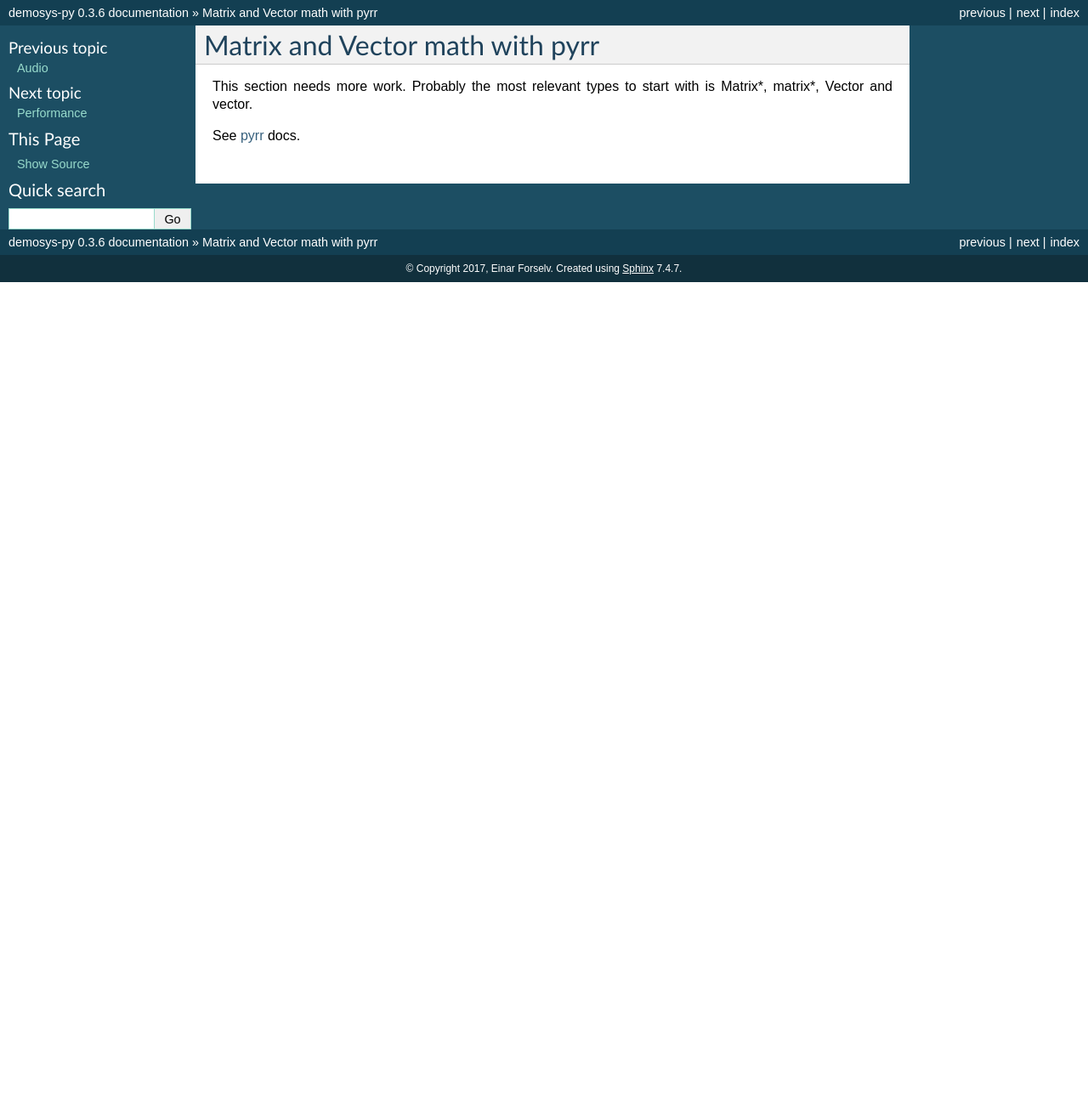
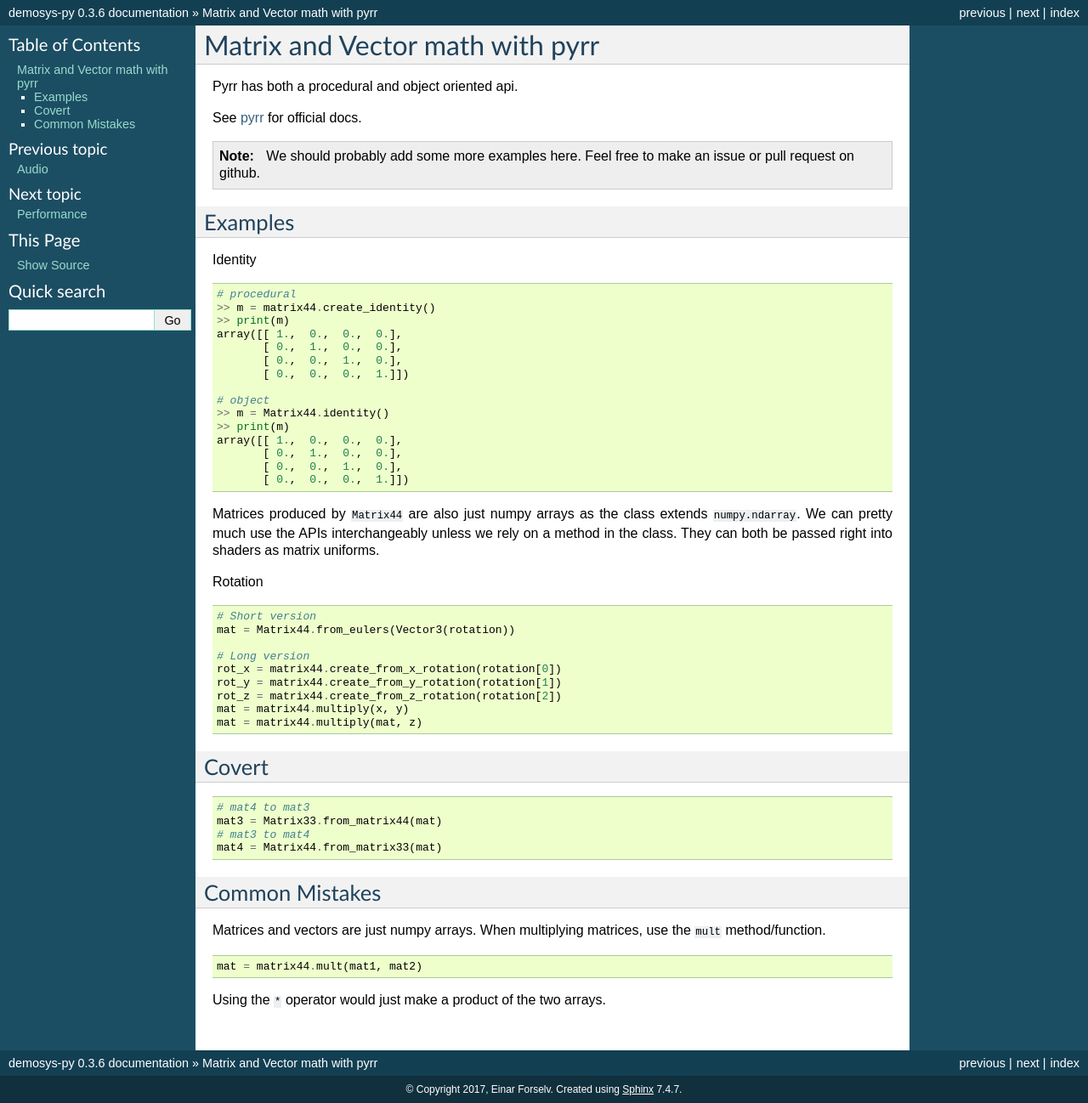
Before and after one commit to Contraz/demosys-py, a Sphinx documentation site: the page built from docs/source/pyrrmath.rst, in a window 1280 px wide. Shown: the whole page at 85% size. Built offline with Sphinx 7.4.7, drawn with Linux system fonts in a browser that asks for light colours; before the commit the page ends 900 px from its top, so only the background shows below that.

Commit message:
Docs: Basic pyrr stuff

```diff
--- a/docs/source/pyrrmath.rst
+++ b/docs/source/pyrrmath.rst
@@ -2,7 +2,73 @@
 Matrix and Vector math with pyrr
 ================================
 
-This section needs more work. Probably the most relevant types
-to start with is Matrix*, matrix*, Vector and vector.
+Pyrr has both a procedural and object oriented api.
 
-See `pyrr <https://pyrr.readthedocs.io/en/latest/>`__ docs.
+See `pyrr <https://pyrr.readthedocs.io/en/latest/>`__ for official docs.
+
+.. Note:: We should probably add some more examples here. Feel free to
+   make an issue or pull request on github.
+
+Examples
+^^^^^^^^
+
+Identity
+
+.. code:: python
+
+    # procedural
+    >> m = matrix44.create_identity()
+    >> print(m)
+    array([[ 1.,  0.,  0.,  0.],
+           [ 0.,  1.,  0.,  0.],
+           [ 0.,  0.,  1.,  0.],
+           [ 0.,  0.,  0.,  1.]])
+
+    # object
+    >> m = Matrix44.identity()
+    >> print(m)
+    array([[ 1.,  0.,  0.,  0.],
+           [ 0.,  1.,  0.,  0.],
+           [ 0.,  0.,  1.,  0.],
+           [ 0.,  0.,  0.,  1.]])
+
+Matrices produced by ``Matrix44`` are also just numpy arrays as the class extends ``numpy.ndarray``.
+We can pretty much use the APIs interchangeably unless we rely on a method in the class.
+They can both be passed right into shaders as matrix uniforms.
+
+Rotation
+
+.. code:: python
+
+    # Short version
+    mat = Matrix44.from_eulers(Vector3(rotation))
+
+    # Long version
+    rot_x = matrix44.create_from_x_rotation(rotation[0])
+    rot_y = matrix44.create_from_y_rotation(rotation[1])
+    rot_z = matrix44.create_from_z_rotation(rotation[2])
+    mat = matrix44.multiply(x, y)
+    mat = matrix44.multiply(mat, z)
+
+Covert
+^^^^^^
+
+.. code:: python
+
+    # mat4 to mat3
+    mat3 = Matrix33.from_matrix44(mat)
+    # mat3 to mat4
+    mat4 = Matrix44.from_matrix33(mat)
+
+
+Common Mistakes
+^^^^^^^^^^^^^^^
+
+Matrices and vectors are just numpy arrays. When multiplying matrices,
+use the ``mult`` method/function.
+
+.. code:: python
+
+    mat = matrix44.mult(mat1, mat2)
+
+Using the ``*`` operator would just make a product of the two arrays.
```
